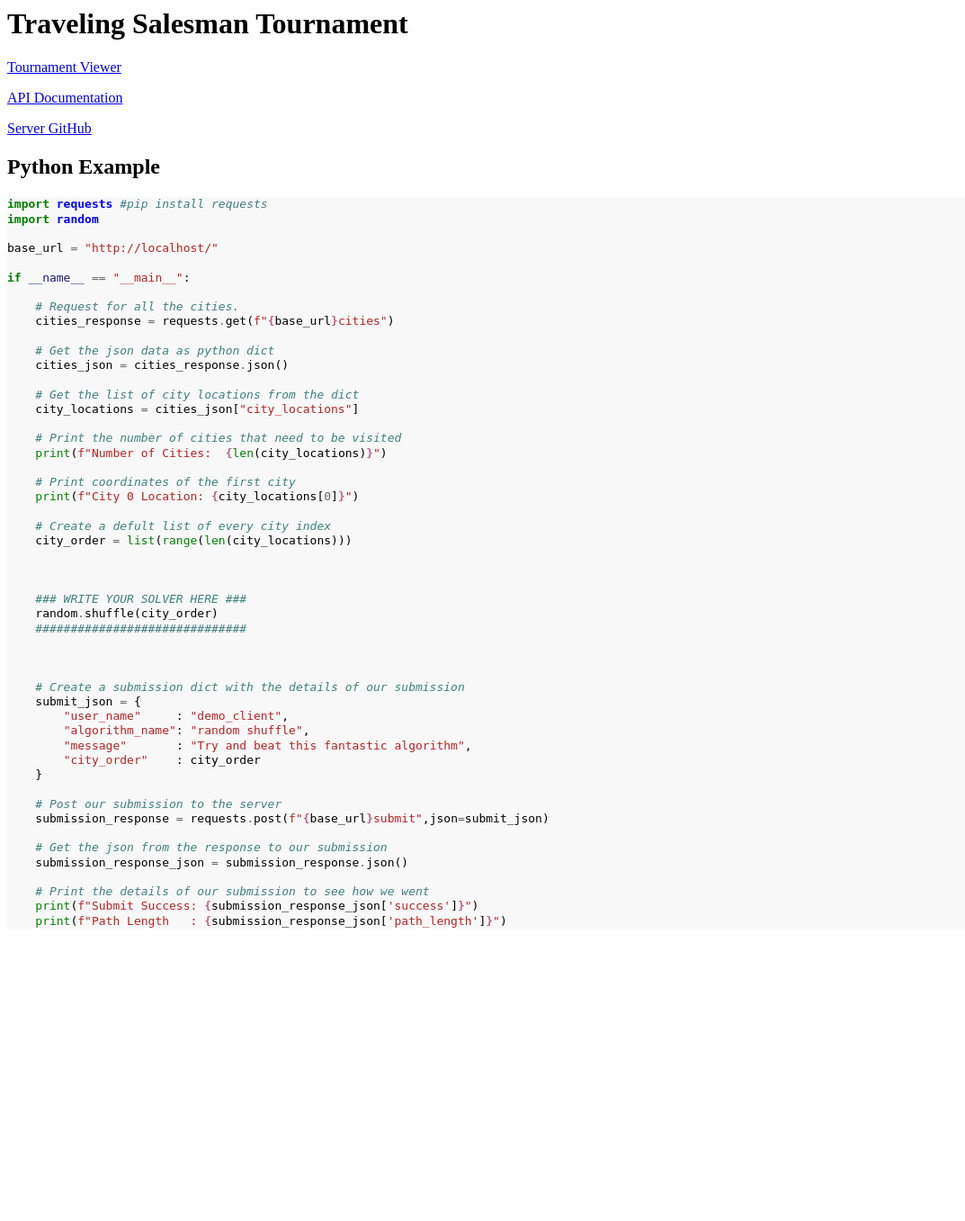
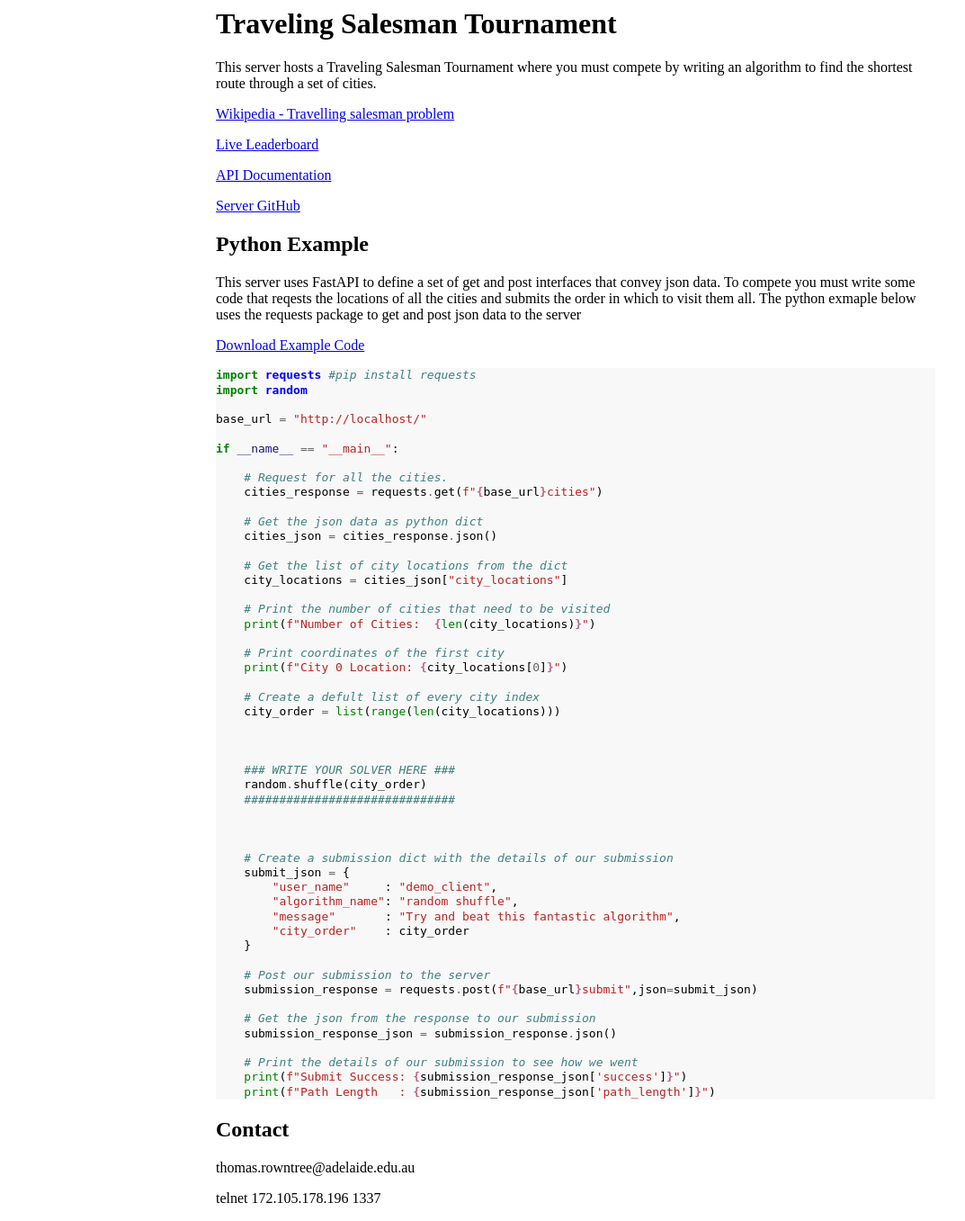
Before and after one commit to ChainBreak/tsp_test_match, a FastAPI app: page / in a window 1280 px wide. Shown: the whole page at 90% size, without its empty margins (0-1073 px from the left). Before the commit the page ends 1031 px from the top, so only its background shows below. Run offline with FastAPI, Linux system fonts and the light colour scheme.

Commit message:
Demo is now downloadable, Added explanation text, Game restarts at 12 daily

```diff
--- a/tsp_tournament/server.py
+++ b/tsp_tournament/server.py
@@ -1,7 +1,8 @@
 
 import asyncio
+import io
 from fastapi import FastAPI, Request
-from fastapi.responses import HTMLResponse
+from fastapi.responses import HTMLResponse, FileResponse, StreamingResponse
 from fastapi.staticfiles import StaticFiles
 from fastapi.templating import Jinja2Templates
 from typing import List, Optional
@@ -19,11 +20,15 @@ templates = Jinja2Templates(directory="templates")
 
 tsp_manager = TspManager()
 
-# https://coderbook.com/@marcus/how-to-render-markdown-syntax-as-html-using-python
+
+# Load the demo client into a string
 with open("demo_client.py",'r') as f:
-    code_lines = f.readlines()
-    code = "\t"+"\t".join(code_lines)
-    code_html = markdown(f"\n\t::python\n{code}\n", extensions=["codehilite"])
+    demo_code = f.read()
+
+# Convert the python code into markdown and then html
+demo_code_lines = demo_code.splitlines(True)
+demo_code_md = "\t"+"\t".join(demo_code_lines)
+demo_code_html = markdown(f"\n\t::python\n{demo_code_md}\n", extensions=["codehilite"]) # https://coderbook.com/@marcus/how-to-render-markdown-syntax-as-html-using-python
 
 
 @app.get("/",response_class=HTMLResponse)
@@ -31,9 +36,10 @@ async def index(request: Request):
 
     template_dict = {
         "request": request,
-        "code_html": code_html.replace("http://127.0.0.1:8000/",str(request.base_url)),
+        "code_html": demo_code_html.replace("http://127.0.0.1:8000/",str(request.base_url)),
         "docs_url": f"{request.base_url}docs"
     }
+
     return templates.TemplateResponse("index.html", template_dict)
 
 @app.get("/viewer",response_class=HTMLResponse)
@@ -54,3 +60,14 @@ async def cities():
 async def submit(submission: Submission):
     game = tsp_manager.get_game()
     return game.submit(submission)
+
+
+@app.get("/demo_client.py",response_class=StreamingResponse)
+async def demo(request: Request):
+
+    # Edit the code to replace the base url with the url the client has used to reach the server.
+    # This should mean the code runs without any edits
+    demo_code_url = demo_code.replace("http://127.0.0.1:8000/",str(request.base_url) )
+
+    # Wrap the string in stream file object and return it as a file
+    return StreamingResponse( io.StringIO(demo_code_url) ,media_type='application/octet-stream')
--- a/tsp_tournament/templates/index.html
+++ b/tsp_tournament/templates/index.html
@@ -5,20 +5,39 @@
     <link href="{{ url_for('static', path='/codehilite_styles.css') }}" rel="stylesheet">
 </head>
 <body>
+    <div style="max-width: 800px; margin: auto;">
         <h1>Traveling Salesman Tournament</h1>
         <p>
-        <a href="{{url_for('viewer')}}">Tournament Viewer</a>
+            This server hosts a Traveling Salesman Tournament where you must compete by writing an algorithm to find the shortest route through a set of cities.
         </p>
         <p>
-        <a href="{{docs_url}}">API Documentation</a>
+            <a href="https://en.wikipedia.org/wiki/Travelling_salesman_problem" target="_blank"> Wikipedia - Travelling salesman problem </a>
         </p>
         <p>
-        <a href="https://github.com/ChainBreak/tsp_tournament">Server GitHub</a>
+            <a href="{{url_for('viewer')}}" target="_blank">Live Leaderboard</a>
+        </p>
+        <p>
+            <a href="{{docs_url}}" target="_blank">API Documentation</a>
+        </p>
+        <p>
+            <a href="https://github.com/ChainBreak/tsp_tournament" target="_blank">Server GitHub</a>
         </p>
 
 
         <h2>Python Example</h2>
+        <p>This server uses FastAPI to define a set of get and post interfaces that convey json data.
+        To compete you must write some code that reqests the locations of all the cities and submits the order in which to visit them all.
+        The python exmaple below uses the requests package to get and post json data to the server
+        </p>
+        <p>
+            <a href="{{url_for('demo')}}" download>Download Example Code</a>
+        </p>
         {{code_html|safe}}
 
+        <h2>Contact</h2>
+        <p>thomas.rowntree@adelaide.edu.au</p>
+        <p>telnet 172.105.178.196 1337</p>
+
+    </div>
 </body>
 </html>
```
Also changed, not shown: tsp_tournament/tspmanager.py (+13 -6 lines), README.md. Lines whose indentation alone changed are shown as unchanged.
